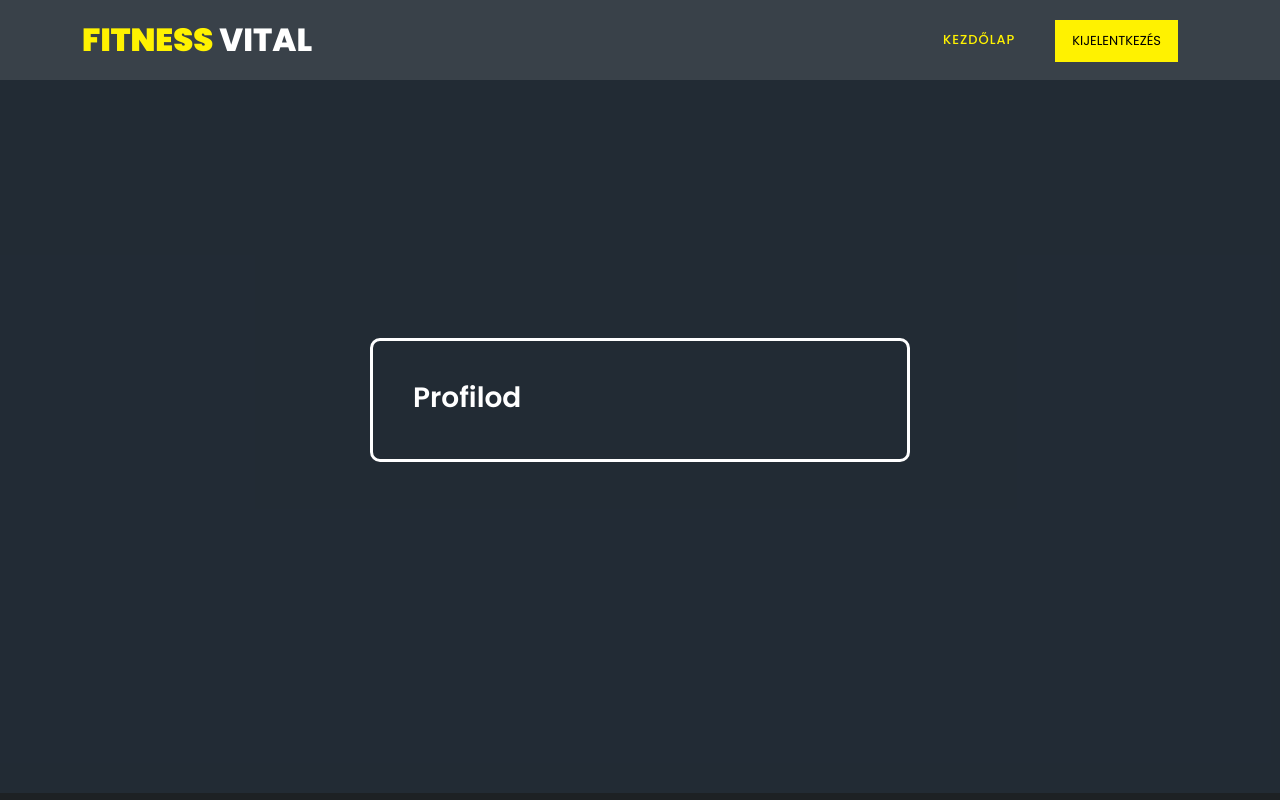
After one commit to Davesko/EDZOTEREM_1, a PHP site: page /profile.php in a window 1280 px wide. The commit adds this page. Run offline with PHP 8.4, Linux system fonts and the light colour scheme; the visitor is signed in with stand-in values (Sample User, id 1).

Commit message:
2022.04.11 javitás 1.0

```diff
--- a/assets/css/templatemo-training-studio.css
+++ b/assets/css/templatemo-training-studio.css
@@ -315,7 +315,6 @@ header
   display: inline-block;
   font-size: 13px;
   padding: 11px 17px;
-  background-color: #FFF200;
   color: #fff;
   text-align: center;
   font-weight: 400;
@@ -327,7 +326,6 @@ header
 }
 
 .header-area .main-nav .nav li:last-child a:hover {
-  background-color: #FFF200;
   opacity: 1;
 }
 
--- a/config.php
+++ b/config.php
@@ -1,7 +1,7 @@
 <?php
 session_start();
 try {
-    $db = new PDO("mysql:host=localhost:8888;dbname=edzoterem", "root", "");
+    $db = new PDO("mysql:host=localhost;dbname=edzoterem2", "root", "");
 }
 catch (\PDOException $e){
     throw new \PDOException($e ->getMessage(), $e->getCode());
--- a/index.php
+++ b/index.php
@@ -17,7 +17,11 @@
 
         <div class="video-overlay header-text" >
             <div class="caption">
+                <?php if(isset($_SESSION["nev"])): ?>
+                <h6>Nézz be hozzánk egy edzésre, <?=$_SESSION['nev']?></h6>
+                <?php else:  ?>
                 <h6>Nézz be hozzánk egy edzésre</h6>
+                <?php endif;?>
                 <h2>Fitness <em>Vital</em></h2>
                 <div class="main-button scroll-to-section">
                     <a href="register.php" style="font-size: 18px">Légy te is tag</a>
--- /dev/null
+++ b/profile.php
@@ -0,0 +1,74 @@
+<?php
+require_once "config.php";
+if(!isset($_SESSION['userID']) || $_SESSION['userID'] == null || $_SESSION['userID'] == ""){
+    header('Location: /index.php');
+}
+?>
+<html>
+<head>
+
+    <meta charset="utf-8">
+
+
+    <title >Fitness Vital</title>
+
+
+    <link rel="icon" href="assets/images/logo.jpg" type="image/icon type">
+
+    <link href="https://cdn.jsdelivr.net/npm/bootstrap@5.0.2/dist/css/bootstrap.min.css" rel="stylesheet" integrity="sha384-EVSTQN3/azprG1Anm3QDgpJLIm9Nao0Yz1ztcQTwFspd3yD65VohhpuuCOmLASjC" crossorigin="anonymous">
+    <script src="https://cdn.jsdelivr.net/npm/bootstrap@5.0.2/dist/js/bootstrap.bundle.min.js" integrity="sha384-MrcW6ZMFYlzcLA8Nl+NtUVF0sA7MsXsP1UyJoMp4YLEuNSfAP+JcXn/tWtIaxVXM" crossorigin="anonymous"></script>
+
+    <link rel="stylesheet" href="assets/css/templatemo-training-studio.css">
+
+    <link rel="stylesheet" href="assets/css/formStyle.css">
+
+</head>
+
+<body style="background-color: #1d2124">
+<header class="header-area header-sticky">
+    <div class="container">
+        <div class="row">
+            <div class="col-12">
+                <nav class="main-nav">
+                    <!-- ***** Logo Start ***** -->
+                    <a href="index.php" class="logo"><em>FITNESS</em> VITAL</a>
+                    <!-- ***** Logo End ***** -->
+                    <!-- ***** Menu Start ***** -->
+                    <ul class="nav">
+                        <li class="scroll-to-section"><a href="index.php" class="active">KEZDŐLAP</a></li>
+
+                        <li class="main-button"><a href="logout.php" style="color: black">KIJELENTKEZÉS</a></li>
+
+
+                    </ul>
+                    <a class='menu-trigger'>
+                        <span>Menu</span>
+                    </a>
+                    <!-- ***** Menu End ***** -->
+                </nav>
+            </div>
+        </div>
+    </div>
+</header>
+<body style="background-color: #1d2124">
+
+<div class="video-overlay" >
+    <div class="form-body">
+        <div class="row justify-content-center">
+            <div class="form-holder">
+                <div class="form-content">
+                    <div class="form-items">
+                        <h3>Profilod</h3>
+
+                    </div>
+
+                </div>
+            </div>
+        </div>
+
+    </div>
+
+
+
+</body>
+</html>
```
Also changed, not shown: admin.php (+17 -5 lines), header.php (+14 -7 lines), login.php (+6 -2 lines), register.php (+5 -4 lines), 2 other files.
